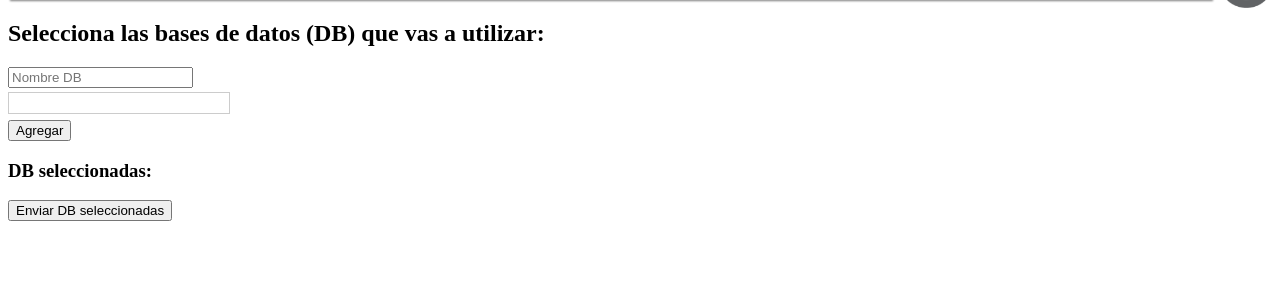
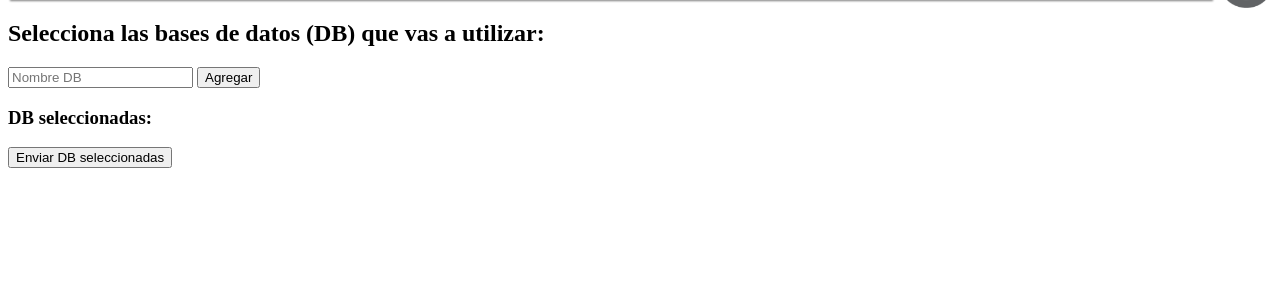
Before and after one commit to RodrigoRiveraRico/WebPruebaShowVariables, a Flask app: page / in a window 1280 px wide. Shown: the part 52-352 px from the top of the page. Run offline with Flask 3, Linux system fonts and the light colour scheme.

```diff
--- a/static/css/styles.css
+++ b/static/css/styles.css
@@ -17,3 +17,51 @@ body {
     margin-right: 65px;
     background-attachment: scroll;
   }
+
+/* .suggestions-container {
+    display: none;
+    border: 1px solid #ccc;
+    max-height: 150px;
+    overflow-y: auto;
+    background-color: #fff;
+    position: absolute;
+    z-index: 1000;
+}
+.suggestions-container div {
+    padding: 8px;
+    cursor: pointer;
+}
+.suggestions-container div:hover {
+    background-color: #f0f0f0;
+} */
+
+
+.suggestions-container {
+    max-height: 100px; /* Ajusta la altura máxima según sea necesario */
+    overflow-y: auto; /* Habilita el scroll vertical */
+    border: 1px solid #ccc; /* Añade un borde para el contenedor */
+    padding: 10px;
+    margin-top: 4px;
+    margin-bottom: 6px;
+    width: 200px; /* Ajusta el ancho según sea necesario */
+    background-color: #fff; /* Fondo blanco para el contenedor */
+}
+.suggestions-container div {
+    padding: 5px;
+    cursor: pointer;
+}
+.suggestions-container div:hover {
+    background-color: #e0e0e0; /* Color de fondo cuando se pasa el ratón por encima */
+}
+
+#suggestions {
+    max-height: 100px; /* Ajusta la altura máxima según sea necesario */
+    overflow-y: auto; /* Habilita el scroll vertical */
+    display: none; /* Inicialmente oculto */
+    border: 1px solid #ccc;
+    padding: 10px;
+    margin-top: 10px;
+    margin-bottom: 6px;
+    width: 200px; /* Ajusta el ancho según sea necesario */
+    background-color: #fff; /* Fondo blanco para el contenedor */
+}
--- a/templates/index.html
+++ b/templates/index.html
@@ -19,23 +19,7 @@
         .dataframe th:nth-last-child(2) {
             background-color: rgb(173, 216, 230);
         }
-        .suggestions-container {
-            max-height: 150px; /* Ajusta la altura máxima según sea necesario */
-            overflow-y: auto; /* Habilita el scroll vertical */
-            border: 1px solid #ccc; /* Añade un borde para el contenedor */
-            padding: 10px;
-            margin-top: 4px;
-            margin-bottom: 6px;
-            width: 200px; /* Ajusta el ancho según sea necesario */
-            background-color: #fff; /* Fondo blanco para el contenedor */
-        }
-        .suggestions-container div {
-            padding: 5px;
-            cursor: pointer;
-        }
-        .suggestions-container div:hover {
-            background-color: #e0e0e0; /* Color de fondo cuando se pasa el ratón por encima */
-        }
+
     </style>
 
 </head>
@@ -44,9 +28,10 @@
     <header>    {{etiqueta_h}}     </header>
 
     <h2>Selecciona las bases de datos (DB) que vas a utilizar:</h2>
-    <input type="text" id="nameInput" placeholder="Nombre DB" oninput="showSuggestions()" onclick="showSuggestionsClick()">
+    <input type="text" id="nameInput" placeholder="Nombre DB" oninput="showSuggestions()" onclick="showSuggestionsClick()" >
     <!-- <div id="suggestions"></div> -->
-    <div id="suggestions" class="suggestions-container"></div>
+    <!-- <div id="suggestions" class="suggestions-container"></div> -->
+    <div id="suggestions"></div>
     <button onclick="addName()">Agregar</button>
     <h3>DB seleccionadas:</h3>
     <ul id="selectedNames">
@@ -81,7 +66,10 @@
                 };
                 suggestionsContainer.appendChild(suggestionElement);
             });
+            document.getElementById('suggestions').style.display = 'block';
         }
+
+
         function showSuggestions() {
             var input = document.getElementById("nameInput");
             var value = input.value.trim().toLowerCase();
@@ -103,6 +91,7 @@
                 };
                 suggestionsContainer.appendChild(suggestionElement);
             });
+            document.getElementById('suggestions').style.display = 'block';
         }
 
         function addName() {
```
